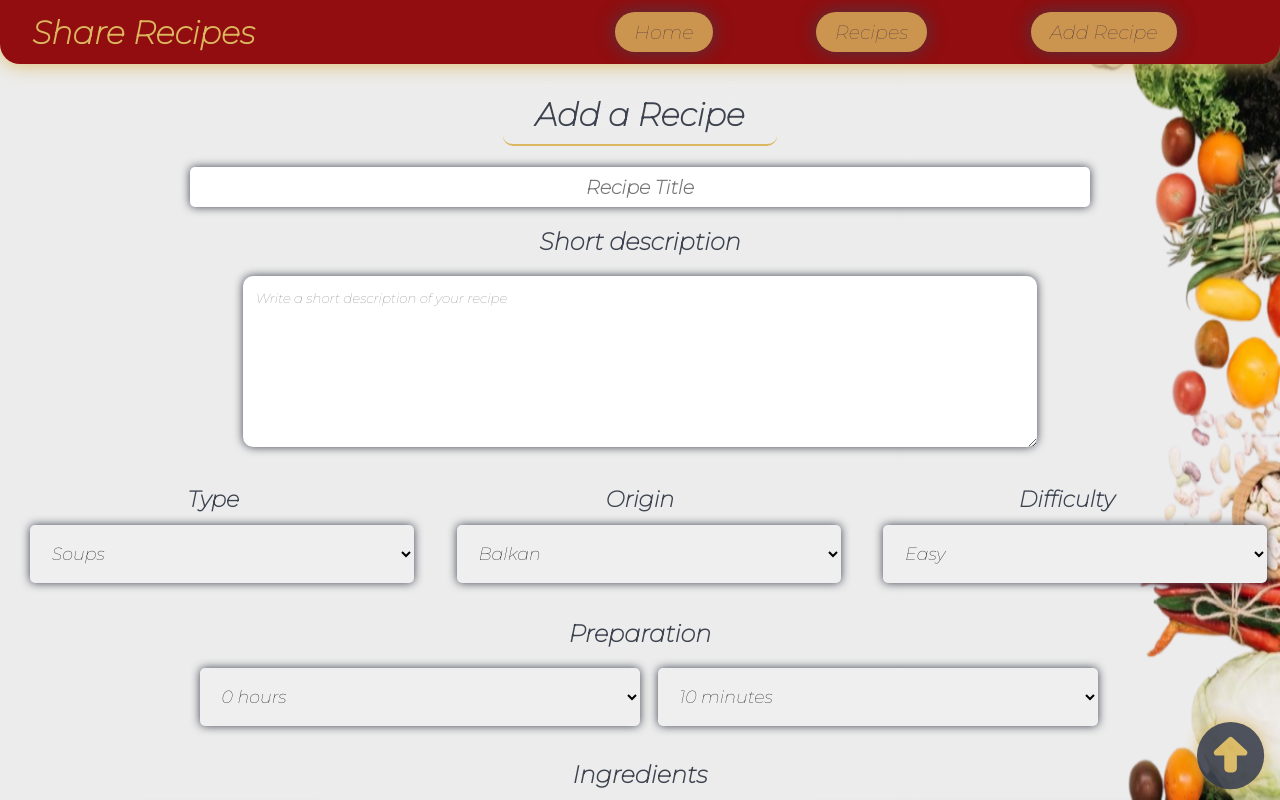
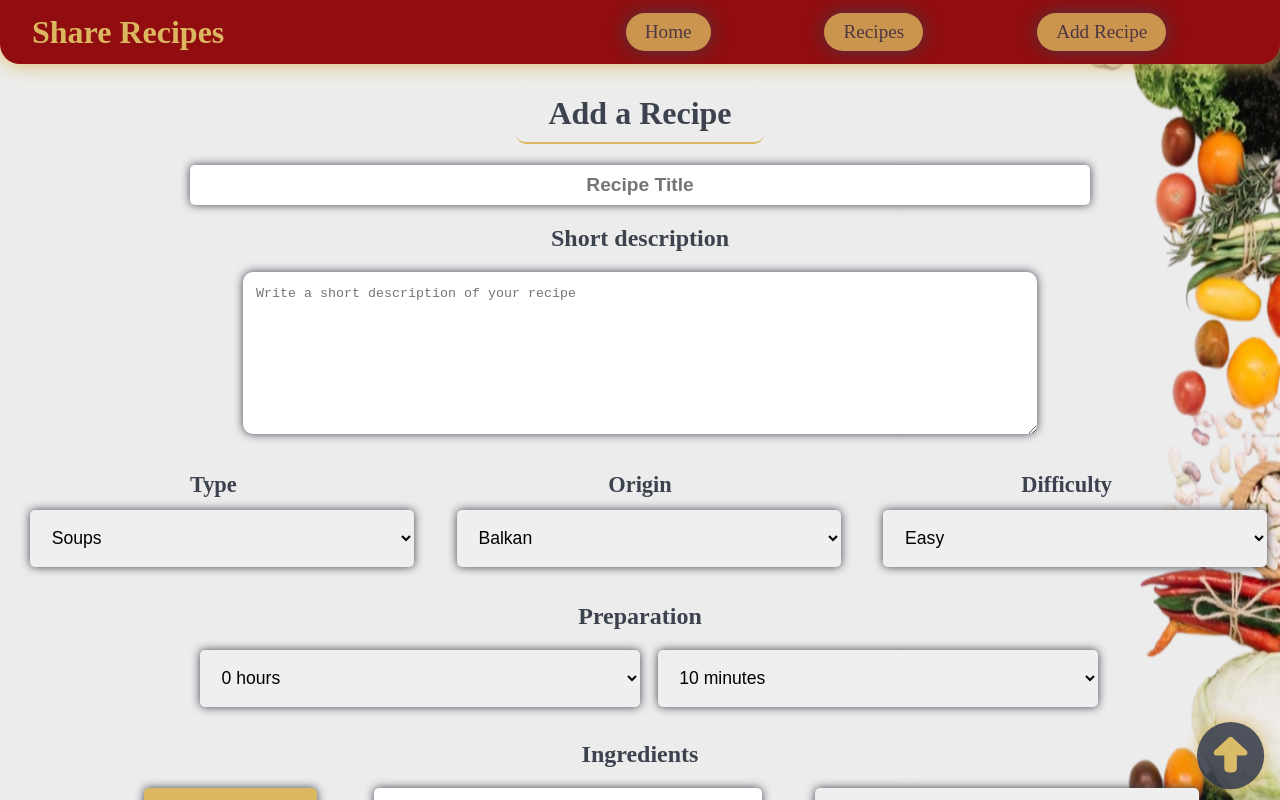
Before and after one commit to NedimBegic/Share-Recipes-Next.js, a Next.js app: page /add-recipe in a window 1280 px wide. Shown: the top 800 px of the page. Built offline with nearby package versions, Linux system fonts and the light colour scheme; a web font is replaced by a local one.

Commit message:
change font

```diff
--- a/styles/globals.css
+++ b/styles/globals.css
@@ -6,5 +6,8 @@ body {
 
 html * {
   scroll-behavior: smooth !important;
+}
+
+p {
   font-family: "Montserrat", sans-serif;
 }
```
